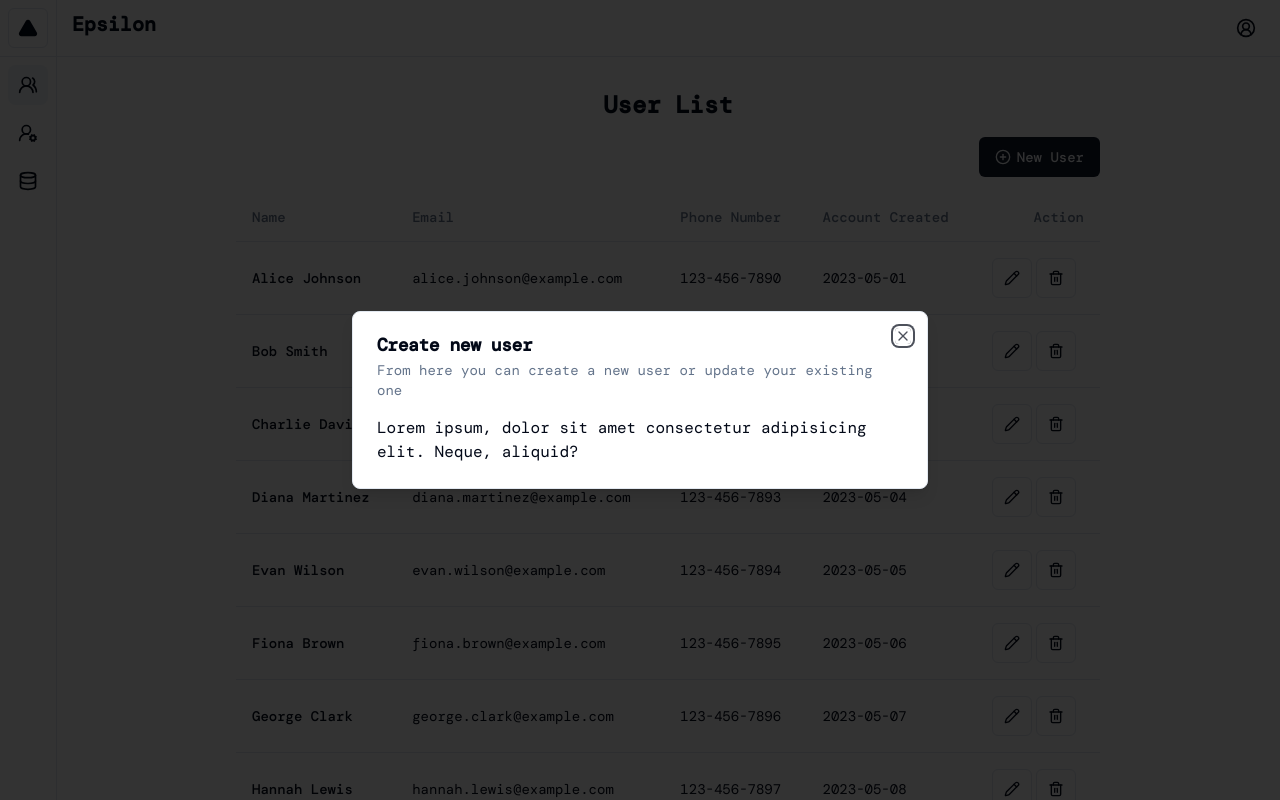
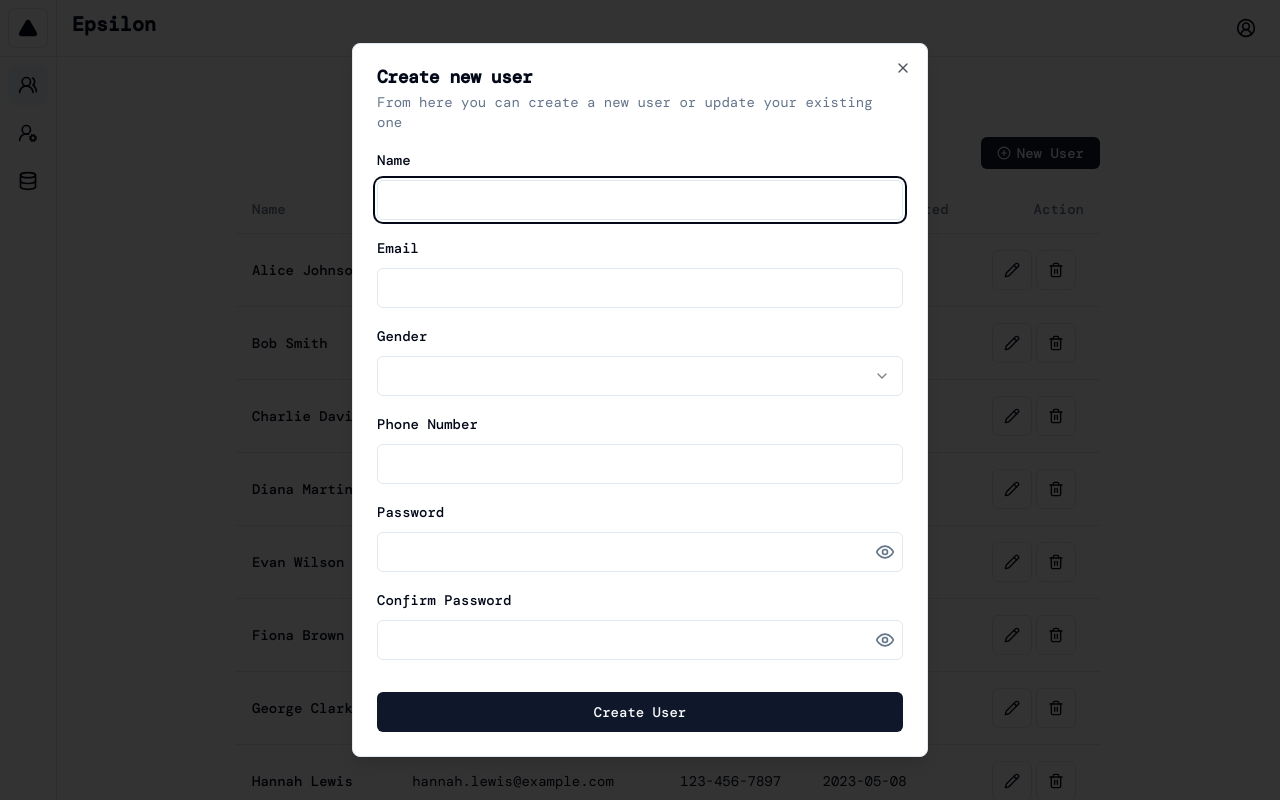
Before and after one commit to devfikdark/epsilon, a Next.js app: page /main/user in a window 1280 px wide. Both pictures are taken after a click on the button "New User". Shown: the top 800 px of the page. Built offline with nearby package versions, Linux system fonts and the light colour scheme; a web font is replaced by a local one.

Commit message:
temp: add confirm password

```diff
--- a/package.json
+++ b/package.json
@@ -19,6 +19,7 @@
     "@radix-ui/react-dropdown-menu": "^2.0.6",
     "@radix-ui/react-label": "^2.0.2",
     "@radix-ui/react-radio-group": "^1.1.3",
+    "@radix-ui/react-scroll-area": "^1.0.5",
     "@radix-ui/react-select": "^2.0.0",
     "@radix-ui/react-slot": "^1.0.2",
     "@radix-ui/react-tooltip": "^1.0.7",
--- a/src/app/(main)/main/user/_components/create-user.tsx
+++ b/src/app/(main)/main/user/_components/create-user.tsx
@@ -17,8 +17,8 @@ const CreateUser = () => {
   return (
     <>
       <div className="f-end my-4">
-        <Button className="gap-1.5" onClick={() => setUserModal({ isOpen: true, isEdit: false, data: null })}>
-          <PlusCircle className="size-4" /> New User
+        <Button className="gap-1.5 h-8" onClick={() => setUserModal({ isOpen: true, isEdit: false, data: null })}>
+          <PlusCircle className="size-3.5" /> New User
         </Button>
       </div>
       <UserList />
--- a/src/app/(main)/main/user/_components/user-modal.tsx
+++ b/src/app/(main)/main/user/_components/user-modal.tsx
@@ -1,4 +1,14 @@
+import { zodResolver } from "@hookform/resolvers/zod";
+import { useForm } from "react-hook-form";
+import { z } from "zod";
+
+import FormProvider from "@/components/rhf-form/FormProvider";
+import RHFInputField from "@/components/rhf-form/RHFInputField";
+import { Button } from "@/components/ui/button";
 import { Dialog, DialogContent, DialogDescription, DialogHeader, DialogTitle } from "@/components/ui/dialog";
+import { UserSchema } from "@/lib/schema-validations";
+import RHFSelectField from "@/components/rhf-form/RHFSelectField";
+import { SelectItem } from "@/components/ui/select";
 
 type UserModalProps = {
   open: boolean;
@@ -7,6 +17,25 @@ type UserModalProps = {
 };
 
 const UserModal = ({ open, onClose, onSubmit }: UserModalProps) => {
+  type TUserSchema = z.infer<typeof UserSchema>;
+
+  const methods = useForm<TUserSchema>({
+    resolver: zodResolver(UserSchema),
+    defaultValues: {
+      name: "",
+      email: "",
+      phone_number: "",
+      password: "",
+      role: "",
+    },
+  });
+
+  const { handleSubmit } = methods;
+
+  const onFinish = (data: TUserSchema) => {
+    console.log("form submitted", data);
+  };
+
   return (
     <Dialog open={open} onOpenChange={onClose}>
       <DialogContent className="max-w-xl">
@@ -14,7 +43,26 @@ const UserModal = ({ open, onClose, onSubmit }: UserModalProps) => {
           <DialogTitle>Create new user</DialogTitle>
           <DialogDescription>From here you can create a new user or update your existing one</DialogDescription>
         </DialogHeader>
-        Lorem ipsum, dolor sit amet consectetur adipisicing elit. Neque, aliquid?
+        <FormProvider methods={methods} onSubmit={handleSubmit(onFinish)}>
+          <div className="space-y-4">
+            <RHFInputField name="name" label="Name" />
+            <RHFInputField name="email" label="Email" />
+            <RHFSelectField name="gender" label="Gender">
+              <SelectItem value={"1"} key={1}>
+                Admin
+              </SelectItem>
+              <SelectItem value={"2"} key={2}>
+                Normal
+              </SelectItem>
+            </RHFSelectField>
+            <RHFInputField name="phone_number" label="Phone Number" />
+            <RHFInputField name="password" label="Password" type="password" />
+            <RHFInputField name="confirm_password" label="Confirm Password" type="password" />
+          </div>
+          <Button className="w-full mt-8" type="submit">
+            Create User
+          </Button>
+        </FormProvider>
       </DialogContent>
     </Dialog>
   );
--- a/src/components/rhf-form/RHFInputField.tsx
+++ b/src/components/rhf-form/RHFInputField.tsx
@@ -1,6 +1,6 @@
-import { useFormContext } from 'react-hook-form';
-import { FormControl, FormField, FormItem, FormLabel, FormMessage } from '../ui/form';
-import { Input } from '../ui/input';
+import { useFormContext } from "react-hook-form";
+import { FormControl, FormField, FormItem, FormLabel, FormMessage } from "../ui/form";
+import { Input } from "../ui/input";
 
 type RHFInputFieldProps = {
   name: string;
@@ -9,9 +9,10 @@ type RHFInputFieldProps = {
   required?: boolean;
   type?: string;
   disabled?: boolean;
+  optional?: boolean;
 };
 
-const RHFInputField = ({ name, label, placeholder, type, required, ...others }: RHFInputFieldProps) => {
+const RHFInputField = ({ name, label, placeholder, type, required, optional, ...others }: RHFInputFieldProps) => {
   const { control } = useFormContext();
 
   return (
@@ -22,7 +23,8 @@ const RHFInputField = ({ name, label, placeholder, type, required, ...others }:
         <FormItem>
           <FormLabel>
             {label}
-            {required && <span className='text-red-500'>*</span>}
+            {required && <span className="text-red-500">*</span>}
+            {optional && <span className="text-gray-500">&nbsp;(optional)</span>}
           </FormLabel>
           <FormControl>
             <Input type={type} {...field} {...others} />
--- a/src/components/rhf-form/RHFSelectField.tsx
+++ b/src/components/rhf-form/RHFSelectField.tsx
@@ -1,8 +1,8 @@
-import { ReactNode } from 'react';
-import { useFormContext } from 'react-hook-form';
-import { FormControl, FormField, FormItem, FormLabel, FormMessage } from '../ui/form';
-import { Select, SelectContent, SelectGroup, SelectTrigger, SelectValue } from '../ui/select';
-import { ScrollArea } from '../ui/scroll-area';
+import { ReactNode } from "react";
+import { useFormContext } from "react-hook-form";
+
+import { FormControl, FormField, FormItem, FormLabel, FormMessage } from "../ui/form";
+import { Select, SelectContent, SelectGroup, SelectTrigger, SelectValue } from "../ui/select";
 
 type RHFInputFieldProps = {
   name: string;
@@ -10,9 +10,10 @@ type RHFInputFieldProps = {
   placeholder?: string;
   children: ReactNode;
   required?: boolean;
+  optional?: boolean;
 };
 
-const RHFSelectField = ({ name, label, placeholder, children, required }: RHFInputFieldProps) => {
+const RHFSelectField = ({ name, label, placeholder, children, required, optional }: RHFInputFieldProps) => {
   const { control } = useFormContext();
 
   return (
@@ -23,11 +24,12 @@ const RHFSelectField = ({ name, label, placeholder, children, required }: RHFInp
         <FormItem>
           <FormLabel>
             {label}
-            {required && <span className='text-red-500'>*</span>}
+            {required && <span className="text-red-500">*</span>}
+            {optional && <span className="text-gray-500">&nbsp;(optional)</span>}
           </FormLabel>
           <FormControl>
             <Select onValueChange={field.onChange} defaultValue={field.value}>
-              <SelectTrigger className='w-full'>
+              <SelectTrigger className="w-full">
                 <SelectValue placeholder={placeholder} />
               </SelectTrigger>
               <SelectContent>
--- /dev/null
+++ b/src/components/ui/scroll-area.tsx
@@ -0,0 +1,48 @@
+"use client"
+
+import * as React from "react"
+import * as ScrollAreaPrimitive from "@radix-ui/react-scroll-area"
+
+import { cn } from "@/lib/utils"
+
+const ScrollArea = React.forwardRef<
+  React.ElementRef<typeof ScrollAreaPrimitive.Root>,
+  React.ComponentPropsWithoutRef<typeof ScrollAreaPrimitive.Root>
+>(({ className, children, ...props }, ref) => (
+  <ScrollAreaPrimitive.Root
+    ref={ref}
+    className={cn("relative overflow-hidden", className)}
+    {...props}
+  >
+    <ScrollAreaPrimitive.Viewport className="h-full w-full rounded-[inherit]">
+      {children}
+    </ScrollAreaPrimitive.Viewport>
+    <ScrollBar />
+    <ScrollAreaPrimitive.Corner />
+  </ScrollAreaPrimitive.Root>
+))
+ScrollArea.displayName = ScrollAreaPrimitive.Root.displayName
+
+const ScrollBar = React.forwardRef<
+  React.ElementRef<typeof ScrollAreaPrimitive.ScrollAreaScrollbar>,
+  React.ComponentPropsWithoutRef<typeof ScrollAreaPrimitive.ScrollAreaScrollbar>
+>(({ className, orientation = "vertical", ...props }, ref) => (
+  <ScrollAreaPrimitive.ScrollAreaScrollbar
+    ref={ref}
+    orientation={orientation}
+    className={cn(
+      "flex touch-none select-none transition-colors",
+      orientation === "vertical" &&
+        "h-full w-2.5 border-l border-l-transparent p-[1px]",
+      orientation === "horizontal" &&
+        "h-2.5 flex-col border-t border-t-transparent p-[1px]",
+      className
+    )}
+    {...props}
+  >
+    <ScrollAreaPrimitive.ScrollAreaThumb className="relative flex-1 rounded-full bg-border" />
+  </ScrollAreaPrimitive.ScrollAreaScrollbar>
+))
+ScrollBar.displayName = ScrollAreaPrimitive.ScrollAreaScrollbar.displayName
+
+export { ScrollArea, ScrollBar }
--- /dev/null
+++ b/src/lib/regex.ts
@@ -0,0 +1 @@
+export const BDPhoneNumber = /^(?:\+8801|8801|01)[3-9]\d{8}$/;
--- a/src/lib/schema-validations.ts
+++ b/src/lib/schema-validations.ts
@@ -1,4 +1,6 @@
 import { z } from "zod";
+
+import { BDPhoneNumber } from "./regex";
 
 export const SignInSchema = z.object({
   email: z.string().trim().email(),
@@ -10,3 +12,25 @@ export const SignInSchema = z.object({
     .regex(new RegExp(".*[`~<>?,./!@#$%^&*()\\-_+=\"'|{}\\[\\];:\\\\].*"), "One special character")
     .min(8, "Must be at least 8 characters in length"),
 });
+
+export const UserSchema = z
+  .object({
+    name: z.string().min(3),
+    email: z.string().trim().email(),
+    phone_number: z.string().regex(BDPhoneNumber, "Invalid Phone number"),
+    password: z
+      .string()
+      .regex(new RegExp(".*[A-Z].*"), "One uppercase character")
+      .regex(new RegExp(".*[a-z].*"), "One lowercase character")
+      .regex(new RegExp(".*\\d.*"), "One number")
+      .regex(new RegExp(".*[`~<>?,./!@#$%^&*()\\-_+=\"'|{}\\[\\];:\\\\].*"), "One special character")
+      .min(8, "Must be at least 8 characters in length"),
+    confirm_password: z.string(),
+    role: z.string().refine((value) => value !== "", {
+      message: "Role is required",
+    }),
+  })
+  .refine((data) => data.password === data.confirm_password, {
+    message: "Passwords don't match",
+    path: ["confirm_password"],
+  });
```
Also changed, not shown: src/components/ui/select.tsx (+35 -55 lines), 1 other file (tests, documents, lock files or other folders).
